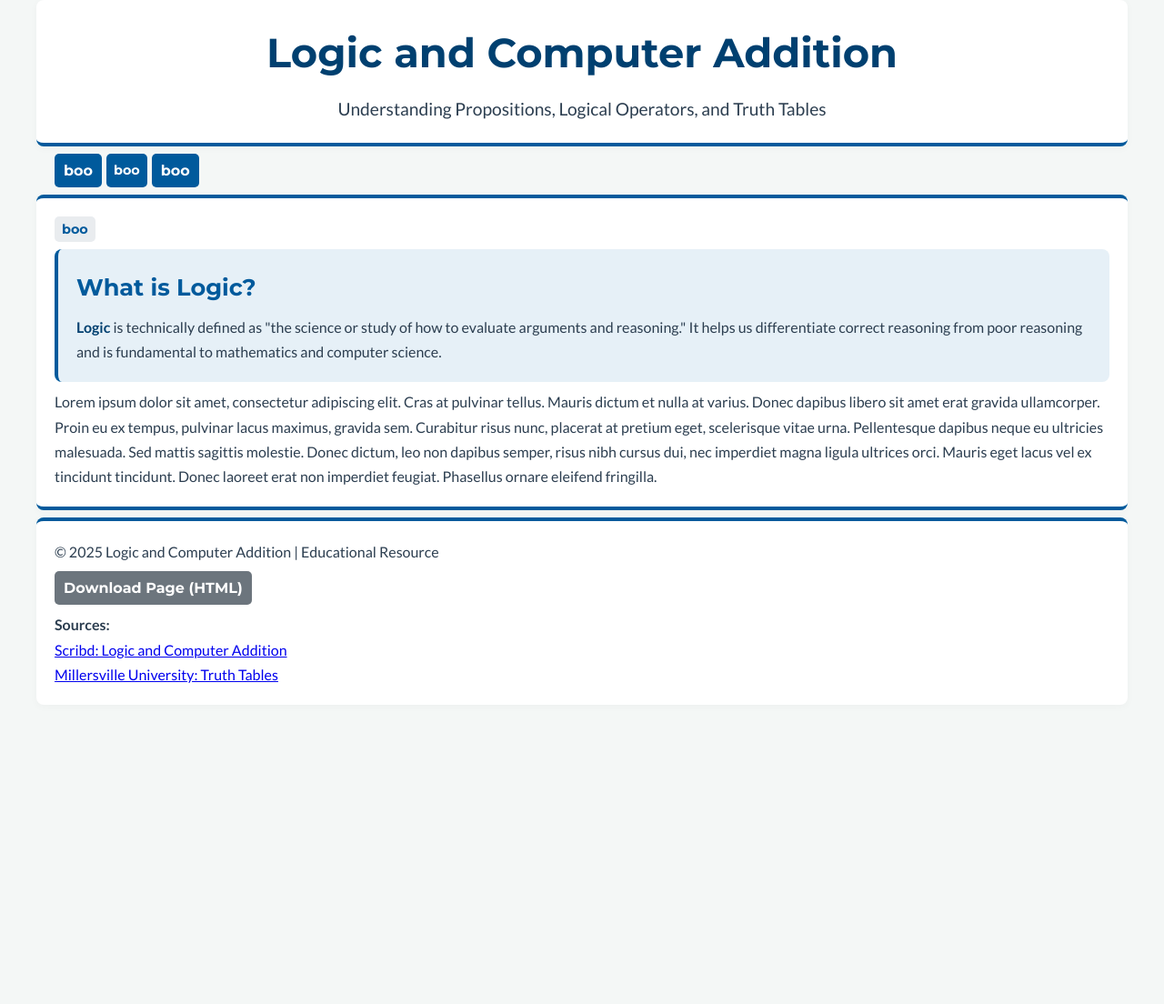
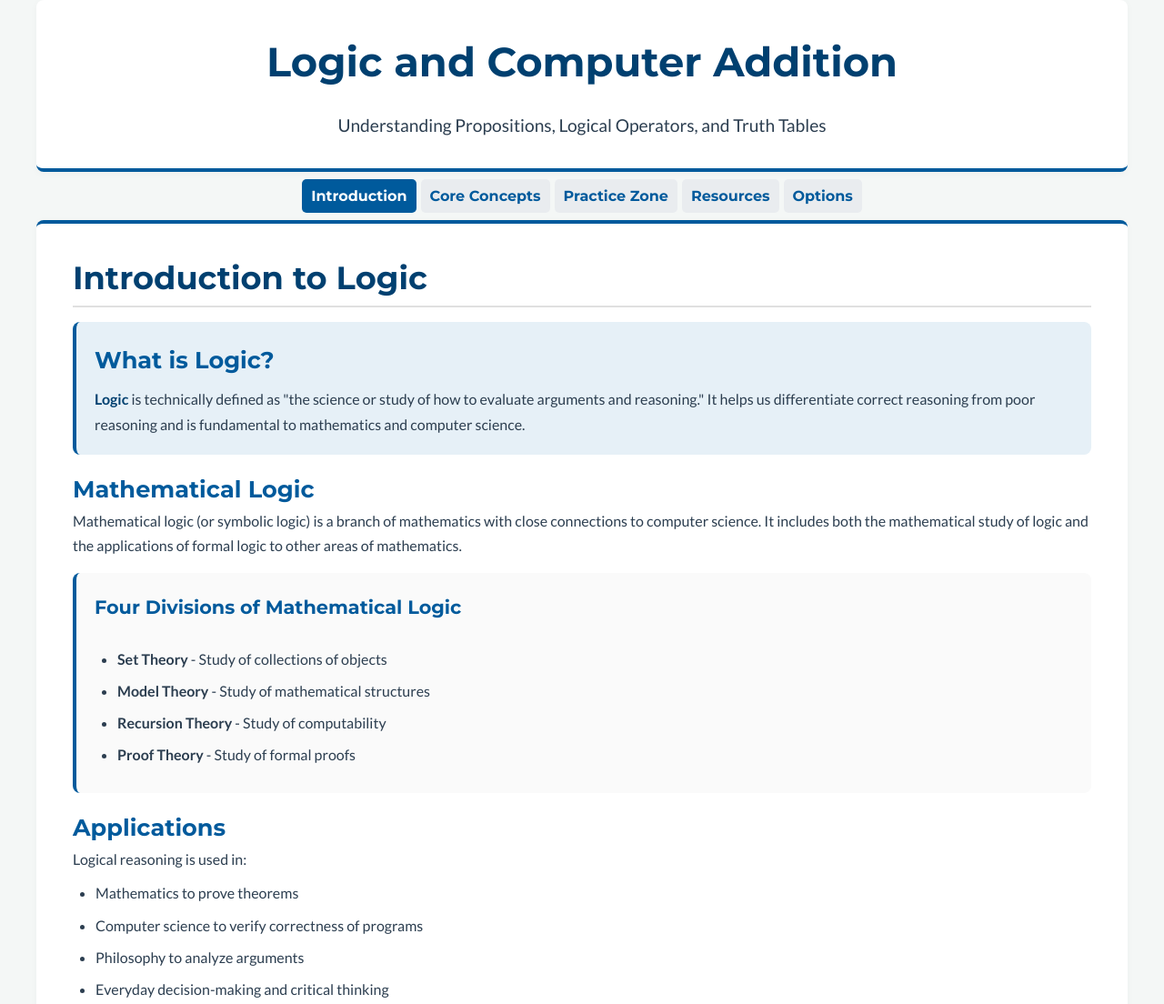
Before and after one commit to johnnytortelini/logic-site-project, a plain HTML site: page home.html in a window 1280 px wide. Shown: the top 1104 px of the page at 91% size. Before the commit the page ends 800 px from the top, so only its background shows below. Drawn offline with Linux system fonts and the light colour scheme.

Commit message:
fixing navbar

```diff
--- a/assets/js/main.js
+++ b/assets/js/main.js
@@ -1,7 +1,8 @@
-import { setupNavShadow } from "./nav.js";
+import { setupNavShadow, setupHamburger } from "./nav.js";
 import { initRouter } from "./router.js";
 
 document.addEventListener("DOMContentLoaded", () => {
     setupNavShadow();
-    initRouter();     // initialize SPA view swapping
+    setupHamburger();
+    initRouter();
 });
--- a/assets/js/nav.js
+++ b/assets/js/nav.js
@@ -1,3 +1,8 @@
+// assets/js/nav.js
+
+/**
+ * Handles sticky shadow when navbar leaves header area
+ */
 export function setupNavShadow() {
     const nav = document.querySelector("nav");
     const header = document.querySelector("header");
@@ -6,11 +11,39 @@ export function setupNavShadow() {
 
     const observer = new IntersectionObserver(
         ([entry]) => {
-            // If header leaves viewport → nav is in sticky mode
             nav.classList.toggle("stuck", !entry.isIntersecting);
         },
-        { threshold: 0 } // trigger as soon as header leaves view
+        { threshold: 0 }
     );
 
     observer.observe(header);
 }
+
+/**
+ * Enables hamburger menu toggle on small screens
+ */
+export function setupHamburger() {
+    const toggleBtn = document.getElementById("nav-toggle");
+    const navLinks = document.querySelector(".nav-links");
+
+    if (!toggleBtn || !navLinks) return;
+
+    // Toggle menu on hamburger click
+    toggleBtn.addEventListener("click", () => {
+        navLinks.classList.toggle("open");
+    });
+
+    // Close menu when clicking outside
+    document.addEventListener("click", (e) => {
+        const target = e.target;
+
+        // If menu is open AND the click is NOT on the nav or the toggle button
+        if (
+            navLinks.classList.contains("open") &&
+            !navLinks.contains(target) &&
+            target !== toggleBtn
+        ) {
+            navLinks.classList.remove("open");
+        }
+    });
+}
--- a/assets/js/router.js
+++ b/assets/js/router.js
@@ -3,26 +3,41 @@
  */
 
 const VIEW_ROOT = "assets/js/views/";
-let MAIN; // declare here but set later
+let MAIN;
 
 async function loadView(viewName) {
     try {
         const response = await fetch(`${VIEW_ROOT}${viewName}.html`);
         const html = await response.text();
         MAIN.innerHTML = html;
+        setActiveNav(viewName); // update nav after view loads
     } catch {
         MAIN.innerHTML = `<p>⚠️ View not found: <strong>${viewName}</strong></p>`;
+        setActiveNav(null); // optional: clear active if view missing
     }
 }
 
+// Add active class to corresponding nav button
+function setActiveNav(viewName) {
+    document.querySelectorAll(".nav-links .button").forEach((btn) => {
+        if (btn.dataset.view === viewName) {
+            btn.classList.add("active");
+        } else {
+            btn.classList.remove("active");
+        }
+    });
+}
+
 export function initRouter(defaultView = "introduction") {
-    MAIN = document.getElementById("spa-root"); // assign here (DOM exists)
+    MAIN = document.getElementById("spa-root");
 
-    document.querySelectorAll("[data-view]").forEach((navItem) => {
+    // Attach click handlers
+    document.querySelectorAll(".nav-links .button").forEach((navItem) => {
         navItem.addEventListener("click", () => {
-            loadView(navItem.dataset.view);
+            const view = navItem.dataset.view;
+            loadView(view);
         });
     });
 
-    loadView(defaultView); // initial render
+    loadView(defaultView);
 }
--- a/assets/js/views/introduction.html
+++ b/assets/js/views/introduction.html
@@ -1,4 +1,4 @@
-<div class="button small secondary">boo</div>
+<!-- <div class="button small secondary">boo</div>
 
 <div class="container card definition">
     <h3>What is Logic?</h3>
@@ -13,4 +13,41 @@
     cursus dui, nec imperdiet magna ligula ultrices orci. Mauris eget lacus vel ex tincidunt tincidunt. Donec
     laoreet erat non imperdiet feugiat. Phasellus ornare eleifend fringilla. </p>
 
-</div
+</div> -->
+
+
+
+<h2>Introduction to Logic</h2>
+<div class="container card definition">
+    <h3>What is Logic?</h3>
+    <p><strong>Logic</strong> is technically defined as "the science or study of how to evaluate arguments and
+        reasoning." It helps us differentiate correct reasoning from poor reasoning and is fundamental to mathematics
+        and computer science.</p>
+</div>
+<div>
+    <h3>Mathematical Logic</h3>
+    <p>Mathematical logic (or symbolic logic) is a branch of mathematics with close connections to computer science. It
+        includes both the mathematical study of logic and the applications of formal logic to other areas of
+        mathematics.
+    </p>
+</div>
+<div class="container card">
+    <h4>Four Divisions of Mathematical Logic</h4>
+    <ul>
+        <li><strong>Set Theory</strong> - Study of collections of objects</li>
+        <li><strong>Model Theory</strong> - Study of mathematical structures</li>
+        <li><strong>Recursion Theory</strong> - Study of computability</li>
+        <li><strong>Proof Theory</strong> - Study of formal proofs</li>
+    </ul>
+</div>
+<div>
+    <h3>Applications</h3>
+    <p>Logical reasoning is used in:</p>
+    <ul>
+        <li>Mathematics to prove theorems</li>
+        <li>Computer science to verify correctness of programs</li>
+        <li>Philosophy to analyze arguments</li>
+        <li>Everyday decision-making and critical thinking</li>
+    </ul>
+</div>
+</div>
--- a/assets/styles/components/button.css
+++ b/assets/styles/components/button.css
@@ -16,11 +16,6 @@
     padding: 2px 8px;
 }
 
-.button.secondary {
-    background: var(--color-bg-nav-btn);
-    color: var(--color-primary);
-}
-
 .button.download {
     background: #6c757d;
 }
--- a/assets/styles/components/container.css
+++ b/assets/styles/components/container.css
@@ -16,6 +16,8 @@
     box-shadow: none;
     background: var(--color-bg-operator-card);
     border-left: 4px solid var(--color-primary);
+    padding: 20px;
+    gap: 0.5rem;
 }
 
 .container.card h3,
--- /dev/null
+++ b/assets/styles/components/navbar.css
@@ -0,0 +1,99 @@
+nav.container {
+    display: flex;
+    align-items: center;
+    justify-content: center;
+    gap: 5px;
+    padding: 0 20px;
+    background: transparent;
+    box-shadow: none;
+    transition: background-color 0.3s ease, box-shadow 0.3s ease, padding 0.3s ease;
+    position: sticky;
+    top: 0;
+    z-index: 100;
+}
+
+nav.container.stuck {
+    padding: 10px 20px;
+    border-radius: 0 0 8px 8px;
+    background: var(--color-bg-surface);
+    box-shadow: 0 2px 10px var(--color-shadow-strong);
+}
+
+.nav-links {
+    display: flex;
+    flex-direction: row;
+    gap: 5px;
+    transition: max-height 0.3s ease;
+}
+
+/* Hamburger button */
+.hamburger {
+    display: none;
+    /* hidden on desktop */
+    font-size: 1.6rem;
+    background: none;
+    border: none;
+    cursor: pointer;
+    margin-left: auto;
+    z-index: 110;
+    /* above dropdown */
+}
+
+.nav-links .button {
+    background-color: var(--color-bg-nav-btn);
+    color: var(--color-primary);
+}
+
+.nav-links .button.active {
+    background-color: var(--color-primary);
+    color: white;
+}
+
+/* ---------------------------- */
+/* MOBILE RESPONSIVE STYLES */
+/* ---------------------------- */
+@media (max-width: 768px) {
+
+    /* Navbar container adjustments already present */
+    nav.container {
+        justify-content: space-between;
+        background: var(--color-bg-surface);
+    }
+
+    .hamburger {
+        display: block;
+    }
+
+    .nav-links {
+        display: none;
+        flex-direction: column;
+        width: 100%;
+        position: absolute;
+        top: 100%;
+        left: 0;
+        background: var(--color-bg-surface);
+        box-shadow: 0 6px 10px var(--color-shadow-med);
+    }
+
+    .nav-links.open {
+        display: flex;
+    }
+
+    /* === OVERRIDE GLOBAL .button FOR MOBILE NAV === */
+    .nav-links .button {
+        display: flex !important;
+        flex: 1 1 100% !important;
+        width: 100% !important;
+        max-width: 100% !important;
+        padding: 12px 20px;
+        text-align: left;
+        box-sizing: border-box;
+        border-radius: 0;
+    }
+
+    /* Optional: hover effect */
+    .nav-links .button:hover {
+        transform: none;
+        /* remove translate if undesired on mobile */
+    }
+}
--- a/assets/styles/layout.css
+++ b/assets/styles/layout.css
@@ -12,46 +12,30 @@ body {
     width: 100%;
     max-width: 1200px;
     margin: 0 auto;
-    padding: 20px;
+    padding: 30px 40px;
     border-radius: 8px;
     background: var(--color-bg-surface);
     box-shadow: 0 2px 10px var(--color-shadow);
     display: flex;
     flex-direction: column;
-    gap: 0.5rem;
+    gap: 1rem;
 }
 
 header {
     text-align: center;
 }
 
-header h1 {
-    color: var(--color-primary-dark);
+
+ul {
+    margin-left: 25px;
+    margin-top: 10px;
+    padding-left: 0;
 }
 
-nav.container {
-    display: flex;
-    flex-direction:row;
-    gap: 5px;
-    padding: 0px 20px;
-    background: transparent;
-    box-shadow: none;
-    transition: background-color 0.3s ease, box-shadow 0.3s ease;
+li {
+    margin: 8px 0;
 }
 
-nav.container.stuck {
-    padding: 10px 20px;
-    border-radius: 0 0 8px 8px;
-    background: var(--color-bg-surface);
-    box-shadow: 0 2px 10px var(--color-shadow-strong);
-}
-
-/* nav positioning */
-nav {
-    position: sticky;
-    top: 0;
-    z-index: 100;
-}
 
 @media (max-width: 768px) {
     .container {
--- a/assets/styles/main.css
+++ b/assets/styles/main.css
@@ -7,3 +7,4 @@
 
 @import url("components/button.css");
 @import url("components/container.css");
+@import url("components/navbar.css");
--- a/assets/styles/themes/fonts.css
+++ b/assets/styles/themes/fonts.css
@@ -36,6 +36,7 @@ th {
 header h1 {
     font-size: 2.8em;
     font-weight: 700;
+    color: var(--color-primary-dark);
 }
 
 header p {
@@ -44,9 +45,12 @@ header p {
 
 h2 {
     font-size: 2.2em;
+    border-bottom: 2px solid var(--color-border-grey);
+    color: var(--color-primary-dark);
 }
 
 h3 {
+    color: var(--color-primary);
     font-size: 1.6em;
 }
 
--- a/home.html
+++ b/home.html
@@ -16,10 +16,17 @@
     </header>
 
     <nav class="container">
-        <div class="button">boo</div>
-        <div class="button small">boo</div>
-        <div class="button">boo</div>
+        <button id="nav-toggle" class="hamburger" aria-label="Toggle menu">☰</button>
+
+        <div class="nav-links">
+            <div class="button" data-view="introduction">Introduction</div>
+            <div class="button">Core Concepts</div>
+            <div class="button">Practice Zone</div>
+            <div class="button">Resources</div>
+            <div class="button">Options</div>
+        </div>
     </nav>
+
 
     <main id="spa-root" class="container border-top border-bottom">
         Loading…
```
